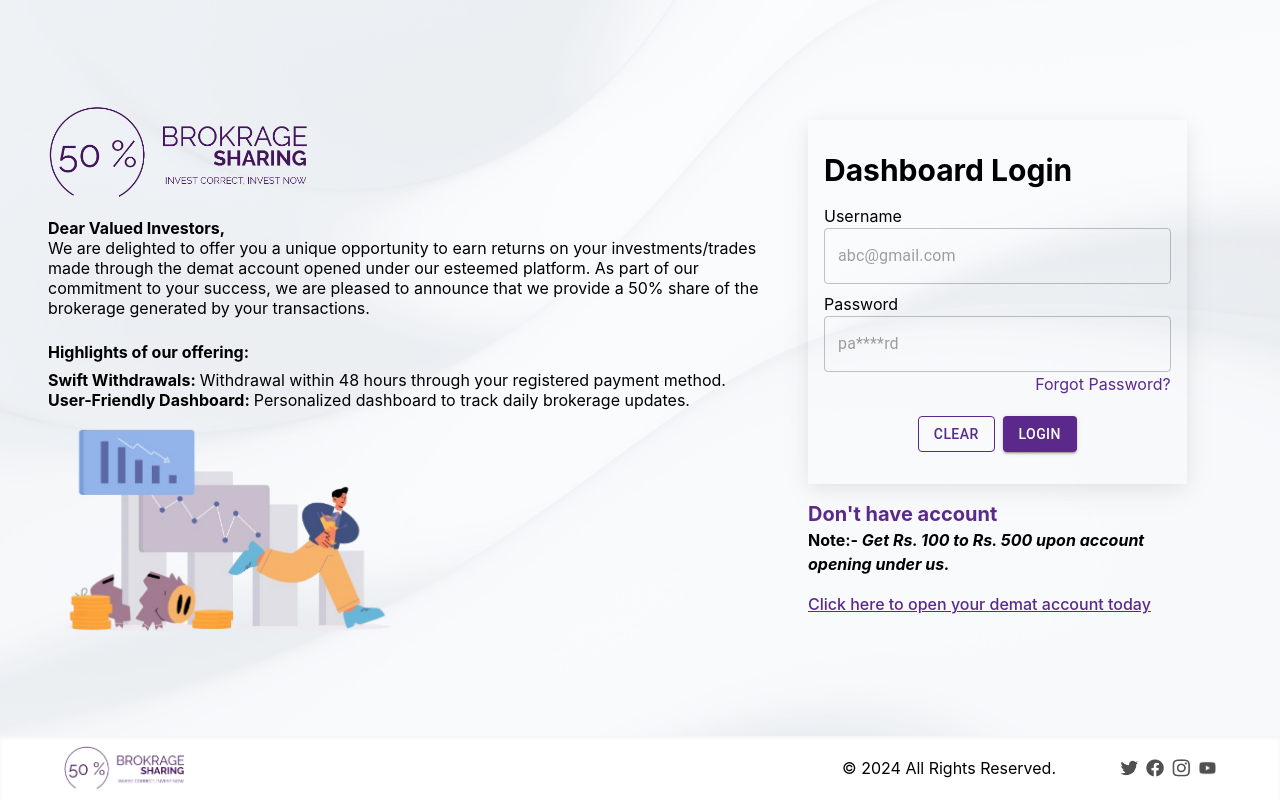
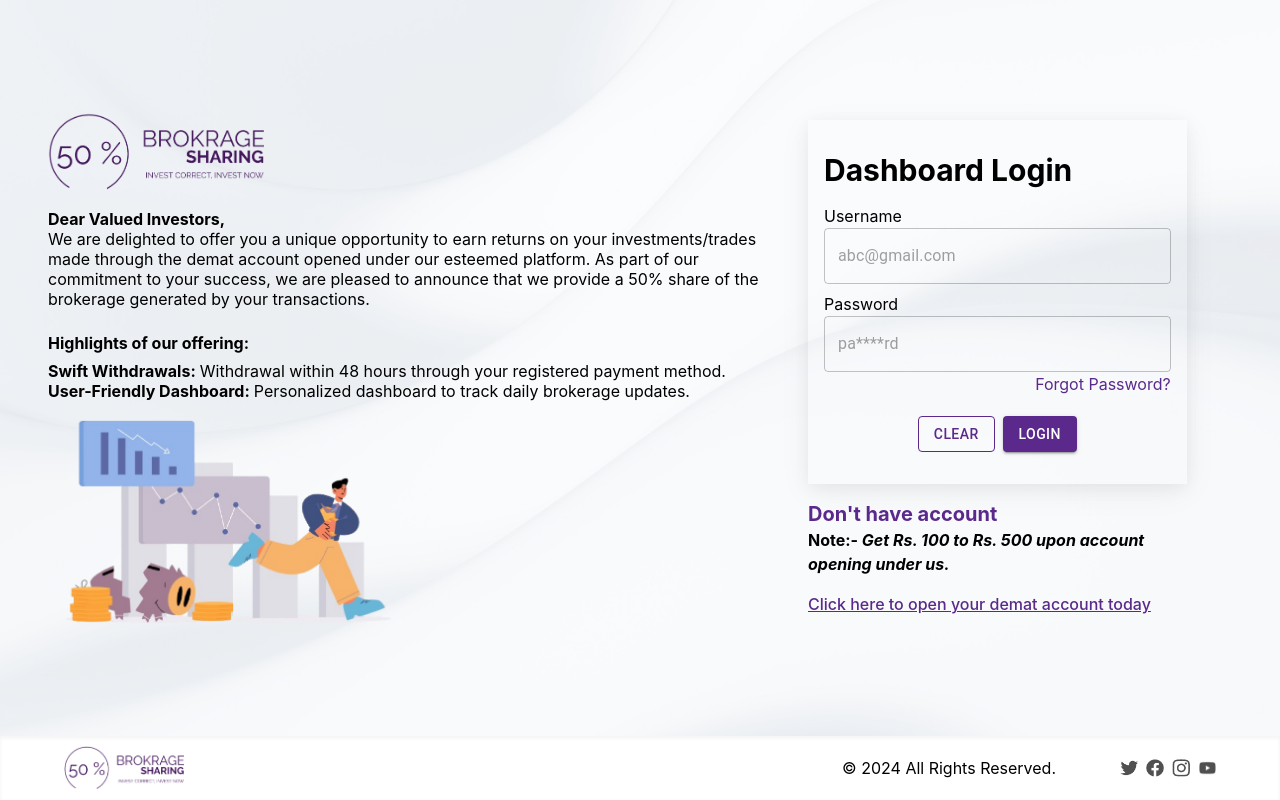
Before and after one commit to himanshujain-044/rseverbound-ui, a React (Create React App) app: page / in a window 1280 px wide. Built offline with nearby package versions, Linux system fonts and the light colour scheme.

Commit message:
fix: css

```diff
--- a/src/components/feature/login-content/LoginContent.js
+++ b/src/components/feature/login-content/LoginContent.js
@@ -3,7 +3,7 @@ import loginStocks from "../../../assets/images/login-stocks.png";
 const LoginContent = () => {
   return (
     <div className="w-3/5 max-h-full flex flex-col pl-12 justify-end leading-5 mobile:w-2/4 laptop:pl-6 tablet:w-full tablet:px-12">
-      <img src={logo} alt="logo" className="max-w-[36%]" />
+      <img src={logo} alt="logo" className="max-w-[30%]" />
       <strong className="mt-4">Dear Valued Investors,</strong>
       <p>
         We are delighted to offer you a unique opportunity to earn returns on
```
